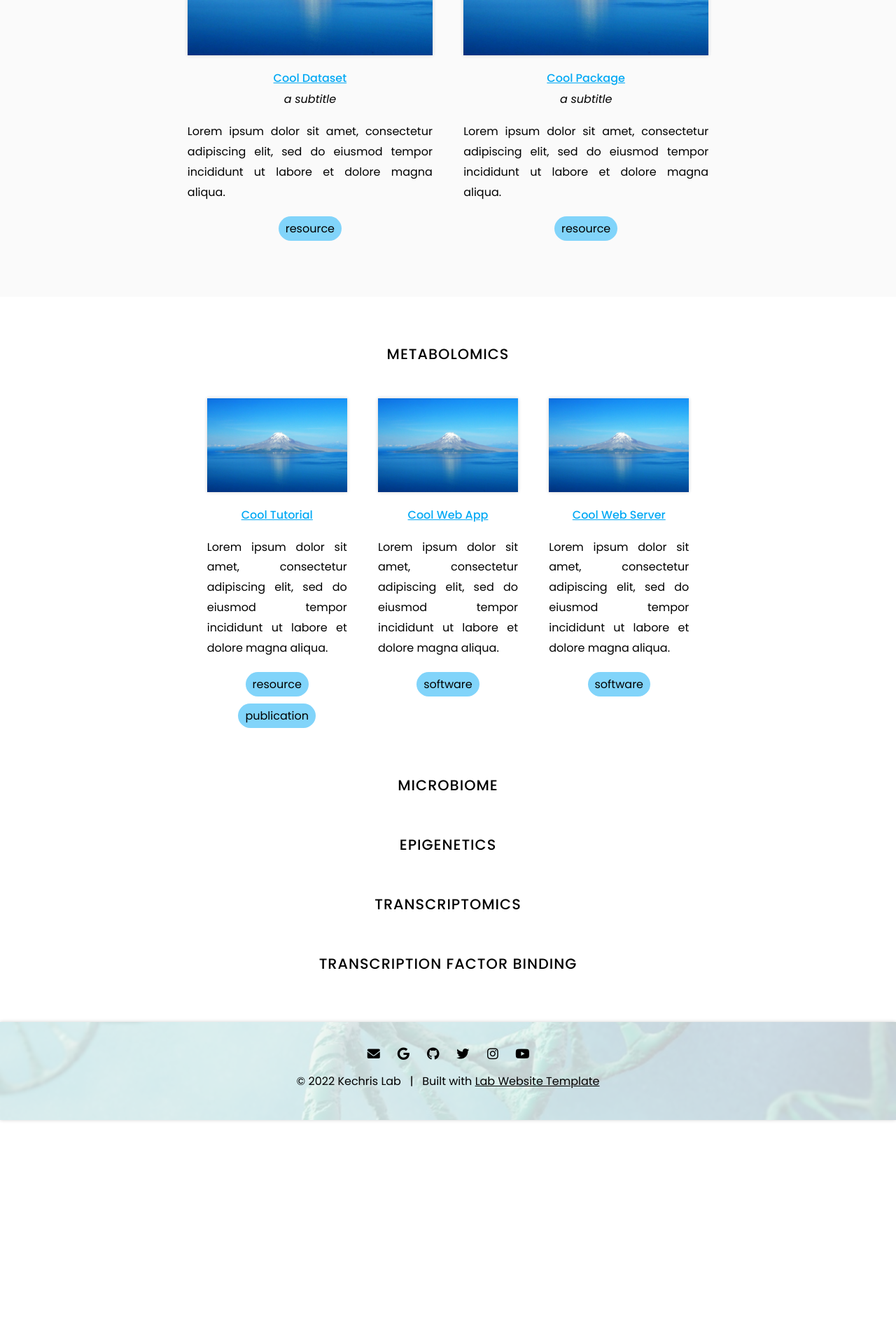
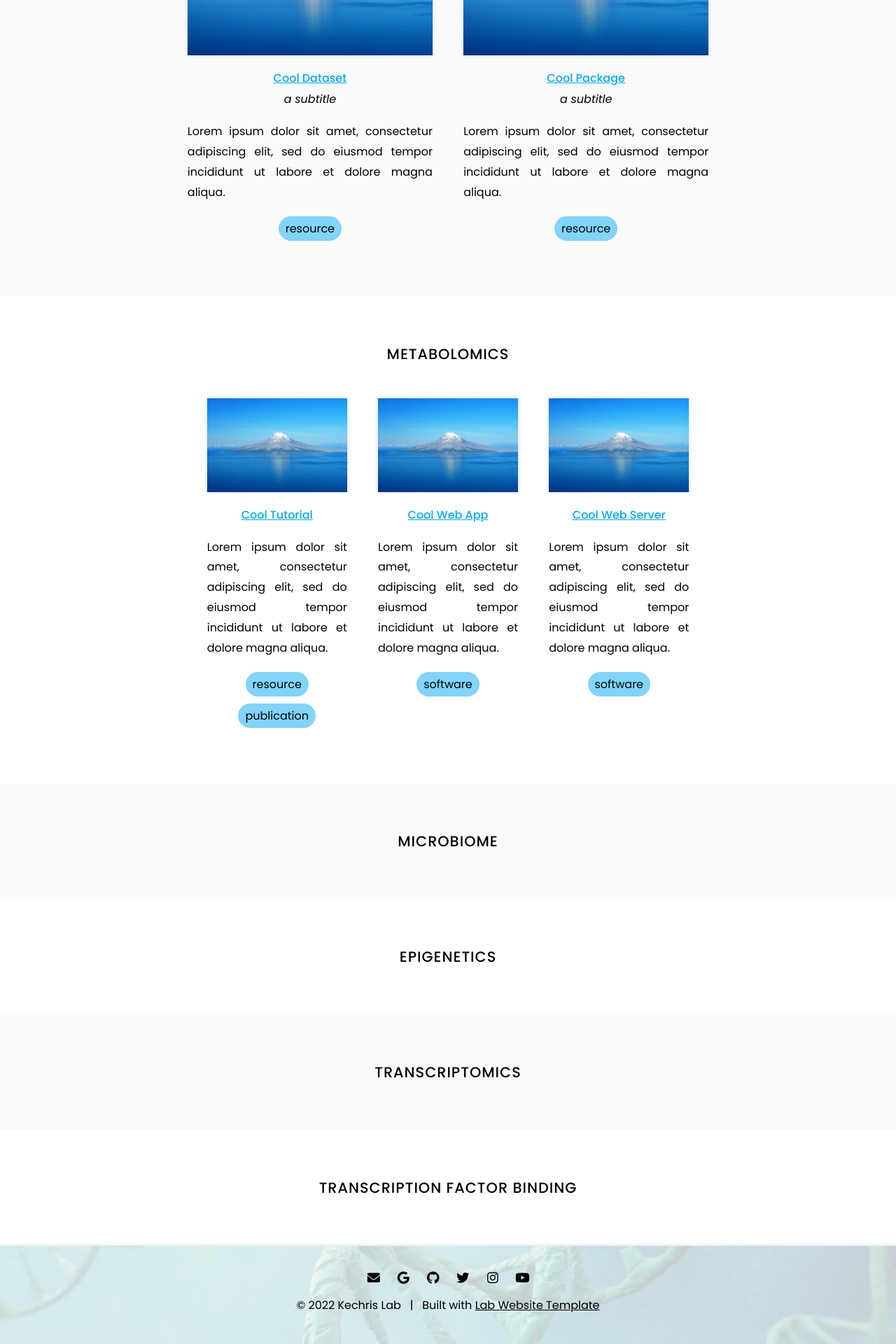
Before and after one commit to KechrisLab/kechrislab.github.io, a Jekyll site: the page built from tools/index.md, in a window 1280 px wide. Shown: the part 760-2680 px from the top of the page at 70% size. Built offline with Jekyll 4.4.1, drawn with Linux system fonts in a browser that asks for light colours; before the commit the page ends 2360 px from its top, so only the background shows below that.

Commit message:
Update index.md

```diff
--- a/tools/index.md
+++ b/tools/index.md
@@ -26,13 +26,17 @@ Excepteur sint occaecat cupidatat non proident, sunt in culpa qui officia deseru
 
 {% include list.html component="card" data="tools" filters="group: more" style="small" %}
 
+{% include section.html %}
 ## MICROBIOME
 
 
+{% include section.html %}
 ## EPIGENETICS
 
 
+{% include section.html %}
 ## TRANSCRIPTOMICS
 
 
+{% include section.html %}
 ## TRANSCRIPTION FACTOR BINDING
```
